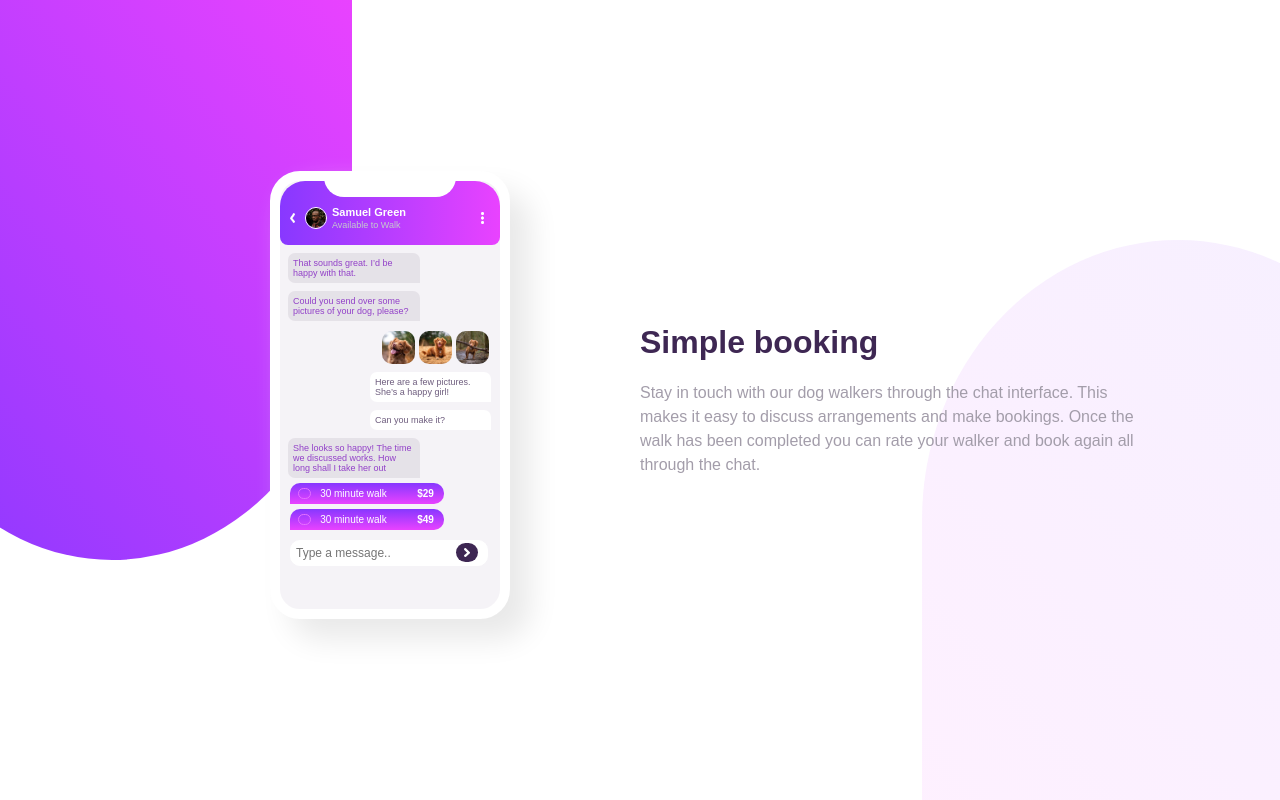
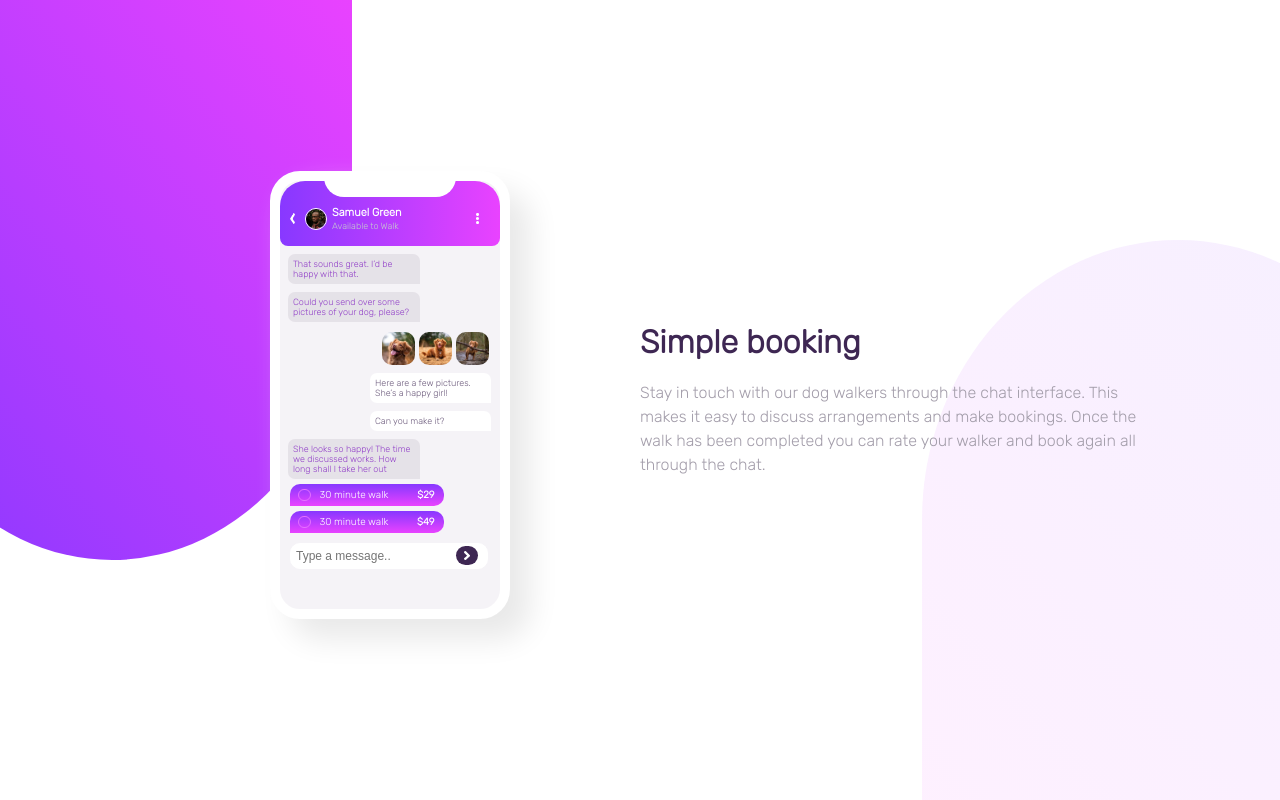
Before and after one commit to YomaAroriode/chat-app-landing-page, a plain HTML site: page index.html in a window 1280 px wide. Drawn offline with Linux system fonts and the light colour scheme; a web font is replaced by a local one.

Commit message:
Update style.css

```diff
--- a/style.css
+++ b/style.css
@@ -6,7 +6,7 @@
 
 body{
   position: relative;
-  font-family: sans-serif;
+  font-family: 'Rubik', sans-serif;
   background: hsl(0, 0%, 100%);
   height: 100vh;
   width: 100vw;
```
